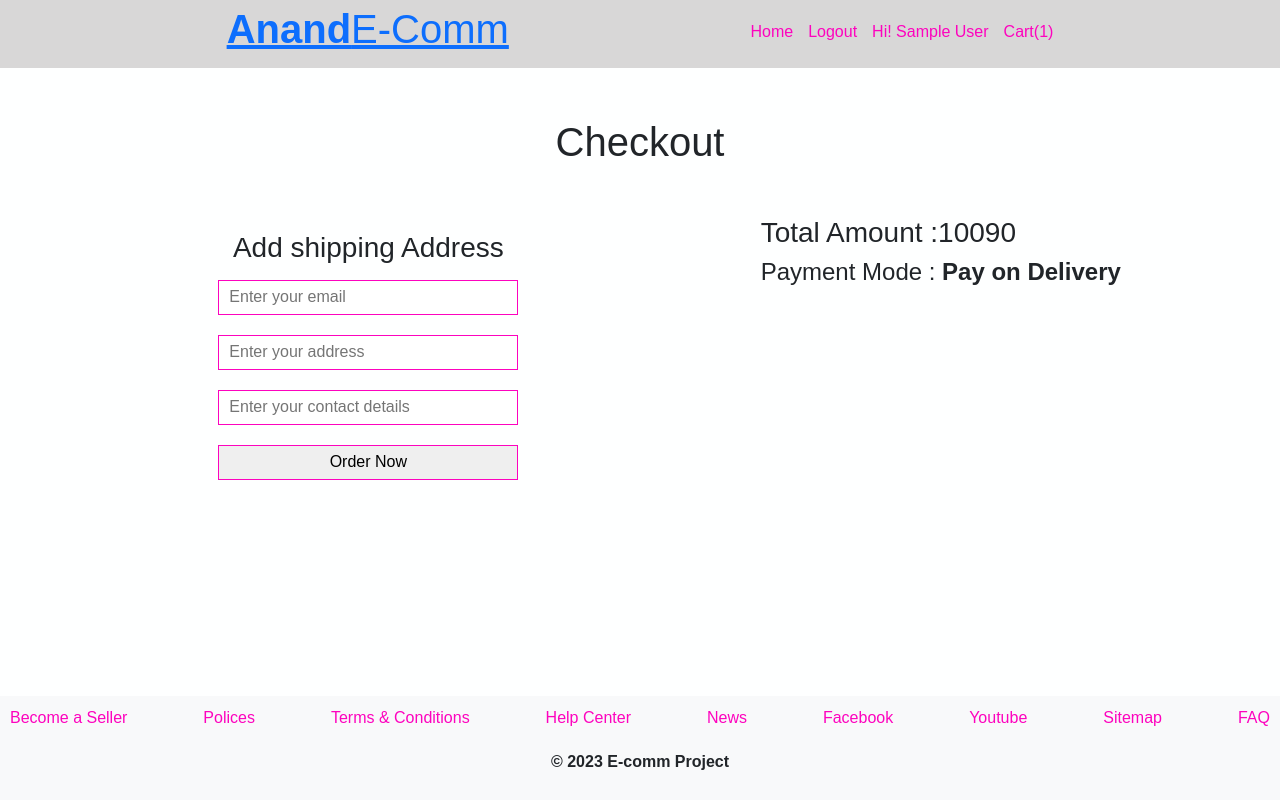
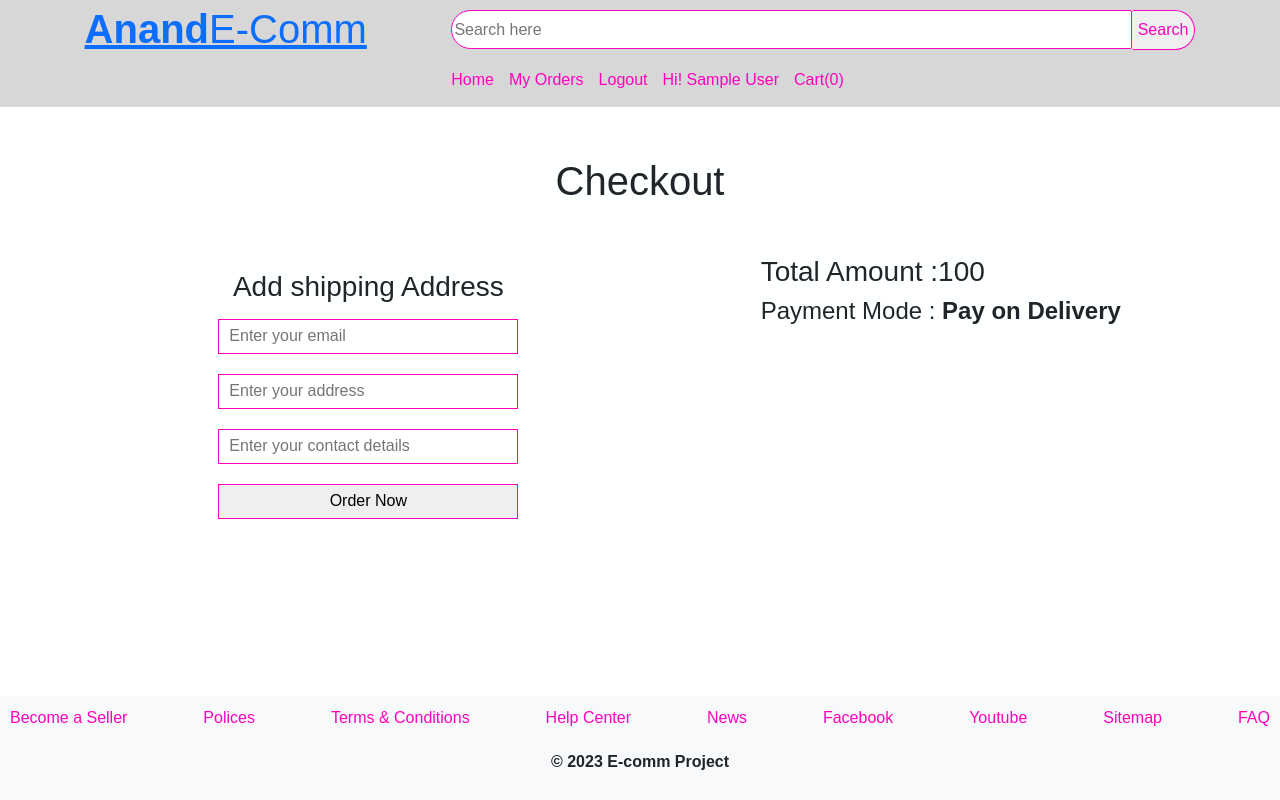
Before and after one commit to doggedanand/AnandE-comm, an Angular app: page /checkout in a window 1280 px wide. Built offline with nearby package versions, Linux system fonts and the light colour scheme; data requests are answered from the project's data file; sample sign-in values are in the browser's storage.

Commit message:
project has been completed😊😊

```diff
--- a/db.json
+++ b/db.json
@@ -119,28 +119,15 @@
       "id": 1
     }
   ],
-  "cart": [
-    {
-      "name": "Truck",
-      "price": "999",
-      "color": "Red",
-      "category": "Toys",
-      "description": "A toy for 5 year old child",
-      "image": "https://cdn.shopify.com/s/files/1/0011/8367/8476/products/Truck2_1400x.png?v=1662789388",
-      "quantity": 10,
-      "productId": 1,
-      "userId": 1,
-      "id": 1
-    }
-  ],
+  "cart": [],
   "orders": [
     {
-      "email": "jjj",
-      "address": "jjj",
-      "contact": "jjj",
+      "email": "hh",
+      "address": "hh",
+      "contact": "hh",
       "totalPrice": 10090,
       "userId": 1,
-      "id": 1
+      "id": 2
     }
   ]
 }
--- a/src/app/components/cart-page/cart-page.component.html
+++ b/src/app/components/cart-page/cart-page.component.html
@@ -16,7 +16,7 @@
           <span>Quantity: {{ item.quantity }}</span>
         </li>
         <li>
-          <button class="btn btn-danger">Remove to Cart</button>
+          <button class="btn btn-danger" (click)="removeToCart(item.id)">Remove to Cart</button>
         </li>
       </ul>
     </div>
--- a/src/app/components/cart-page/cart-page.component.ts
+++ b/src/app/components/cart-page/cart-page.component.ts
@@ -18,9 +18,13 @@ export class CartPageComponent implements OnInit {
     total: 0,
   };
 
-  constructor(private product: SellerAddProductService, private router:Router) { }
+  constructor(private product: SellerAddProductService, private router: Router) { }
 
   ngOnInit(): void {
+    this.loadDetails();
+  }
+
+  loadDetails() {
     this.product.currentCart().subscribe((result) => {
       this.cartData = result;
       // console.warn(result);
@@ -37,11 +41,21 @@ export class CartPageComponent implements OnInit {
       this.priceSummary.total = price + (price / 10) + 100 - (price / 10)
       console.warn(this.priceSummary);
 
+      if(!this.cartData.length){
+
+        this.router.navigate(['/'])
+      }
+
       // console.warn(price);
 
     });
   }
-  checkout(){
+  checkout() {
     this.router.navigate(['/checkout']);
   }
+  removeToCart(cartId: number | undefined) {
+    cartId && this.cartData && this.product.removeToCart(cartId).subscribe((result) => {
+      this.loadDetails();
+    })
+  }
 }
--- a/src/app/components/checkout/checkout.component.html
+++ b/src/app/components/checkout/checkout.component.html
@@ -1,5 +1,6 @@
 <div class="checkout">
     <h1>Checkout</h1>
+    <p class="success-m">{{orderMsg}}</p>
     <div class="row">
         <div class="col-sm-7 shpipping-address">
             <h3>Add shipping Address</h3>
--- a/src/app/components/checkout/checkout.component.ts
+++ b/src/app/components/checkout/checkout.component.ts
@@ -1,6 +1,6 @@
 import { Component, OnInit } from '@angular/core';
 import { Router } from '@angular/router';
-import { order } from 'src/app/interface/iseller-auth';
+import { cart, order } from 'src/app/interface/iseller-auth';
 import { SellerAddProductService } from 'src/app/services/seller-add-product.service';
 
 @Component({
@@ -9,12 +9,15 @@ import { SellerAddProductService } from 'src/app/services/seller-add-product.ser
   styleUrls: ['./checkout.component.css']
 })
 export class CheckoutComponent implements OnInit {
-  totalPrice: number | undefined
+  totalPrice: number | undefined;
+  cartData:cart[]|undefined;
+  orderMsg:string|undefined;
   constructor(private product: SellerAddProductService,private router:Router) { }
 
   ngOnInit(): void {
     this.product.currentCart().subscribe((result) => {
       let price = 0;
+      this.cartData=result;
       result.forEach((item) => {
         if (item.quantity) {
           price = price + (+item.price * item.quantity)
@@ -34,12 +37,23 @@ export class CheckoutComponent implements OnInit {
       let orderData:order = {
         ...data,
         totalPrice: this.totalPrice,
-        userId
+        userId,
+        id:undefined
       }
+      this.cartData?.forEach((item)=>{
+      setTimeout(() => {
+        item.id &&  this.product.deleteCartItems(item.id)
+      }, 800);
+      })
+
       this.product.orderNow(orderData).subscribe((result)=>{
         if(result){
-          alert('order placed')
-          this.router.navigate(['/orders'])
+          // alert('order placed')
+          this.orderMsg='Your order has been placed'
+          setTimeout(() => {
+            this.router.navigate(['/orders'])
+            this.orderMsg=undefined;
+          }, 4000);
         }
       })
     }
--- a/src/app/components/my-orders/my-orders.component.html
+++ b/src/app/components/my-orders/my-orders.component.html
@@ -17,21 +17,21 @@
             <span>Action</span>
         </div>
     </div>
-    <div class="row order-data">
+    <div class="row order-data" *ngFor="let order of orderData">
         <div class="col-sm-2 ">
             <span><img class="order-img" src="/assets/images/cart-image.ico" alt=""></span>
         </div>
         <div class="col-sm-2">
-            <span>#100</span>
+            <span>#{{order.id}}</span>
         </div>
         <div class="col-sm-2">
-            <span>1200</span>
+            <span>{{order.totalPrice}}</span>
         </div>
         <div class="col-sm-2">
             <span>In progress</span>
         </div>
         <div class="col-sm-2">
-            <span><button class="form-button">Cancel Order</button></span>
+            <span><button (click)="cancelOrder(order.id)" class="form-button">Cancel Order</button></span>
         </div>
     </div>
 </div>
--- a/src/app/components/my-orders/my-orders.component.ts
+++ b/src/app/components/my-orders/my-orders.component.ts
@@ -1,4 +1,6 @@
 import { Component, OnInit } from '@angular/core';
+import { order } from 'src/app/interface/iseller-auth';
+import { SellerAddProductService } from 'src/app/services/seller-add-product.service';
 
 @Component({
   selector: 'app-my-orders',
@@ -6,10 +8,22 @@ import { Component, OnInit } from '@angular/core';
   styleUrls: ['./my-orders.component.css']
 })
 export class MyOrdersComponent implements OnInit {
-
-  constructor() { }
+  orderData: order[] | undefined;
+  constructor(private product: SellerAddProductService) { }
 
   ngOnInit(): void {
+    this.getOrderList();
+  }
+
+  cancelOrder(orderId: number | undefined) {
+    orderId && this.product.cancelOrder(orderId).subscribe((result) => {
+      this.getOrderList();
+    })
+  }
+  getOrderList() {
+    this.product.orderList().subscribe((result) => {
+      this.orderData = result;
+    })
   }
 
 }
--- a/src/app/header/header.component.html
+++ b/src/app/header/header.component.html
@@ -2,7 +2,7 @@
   <h1>
     <a [routerLink]="['/']"><strong>Anand</strong>E-Comm</a>
   </h1>
-  <div *ngIf="menuType === 'default'" class="nav-search">
+  <div *ngIf="menuType === 'default'|| menuType==='user'" class="nav-search">
     <input
       #searchInput
       (keyup)="searchProduct($event)"
@@ -31,6 +31,7 @@
     <ul *ngSwitchCase="'user'">
       <!-- <li> <a [routerLink]="['seller-auth']">Seller</a> </li> -->
       <li><a [routerLink]="['']">Home</a></li>
+      <li><a [routerLink]="['orders']">My Orders</a></li>
       <li><a (click)="userLogout()">Logout</a></li>
       <li>
         <a [routerLink]="['user-auth']"
--- a/src/app/interface/iseller-auth.ts
+++ b/src/app/interface/iseller-auth.ts
@@ -46,5 +46,7 @@ export interface order{
     address:string;
     contact:string;
     totalPrice:number;
-    userId:number
+    userId:number,
+    id:number|undefined
+    // id:number
 }
--- a/src/app/services/seller-add-product.service.ts
+++ b/src/app/services/seller-add-product.service.ts
@@ -81,8 +81,20 @@ export class SellerAddProductService {
     return this.http.post('http://localhost:3000/orders', data)
   }
   orderList() {
+    let userStore = localStorage.getItem('user');
+    let userData = userStore && JSON.parse(userStore);
+    return this.http.get<order[]>('http://localhost:3000/orders?userId=' + userData.id);
+  }
+  deleteCartItems(cartId:number){
 
-    return this.http.get('http://localhost:3000/orders', )
+    return this.http.delete('http://localhost:3000/cart/' + cartId,{observe:'response'}).subscribe((result)=>{
+      if(result){
+        this.cartData.emit([]);
+      }
+    })
+  }
+  cancelOrder(orderId:number){
+    return this.http.delete('http://localhost:3000/orders/'+orderId)
   }
 
 }
```
